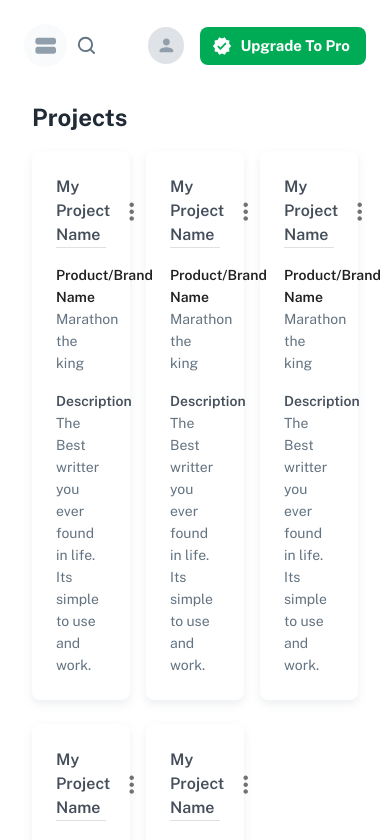
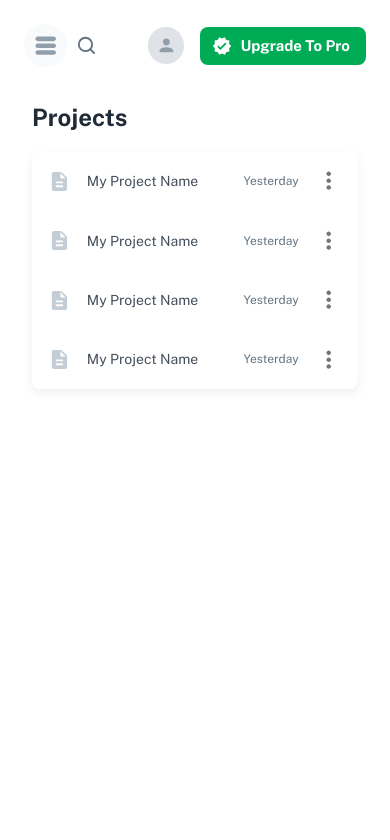
Before and after one commit to dhana0123/marathon, a React (Create React App) app: page /dashboard in a window 390 px wide. Shown: the top 840 px of the page. Built offline with nearby package versions, Linux system fonts and the light colour scheme.

Commit message:
fix(project): grid and lsit view glich solved

```diff
--- a/src/sections/Nav/TopBar.tsx
+++ b/src/sections/Nav/TopBar.tsx
@@ -12,12 +12,7 @@ import {
   Zoom,
   ClickAwayListener,
 } from "@mui/material";
-import {
-  Verified,
-  PersonRounded,
-  ViewStream,
-  ViewStreamRounded,
-} from "@mui/icons-material";
+import { Verified, PersonRounded, TableRowsRounded } from "@mui/icons-material";
 import SearchPanel from "../Dashboard/SearchPanel";
 import ResultPanel from "../Dashboard/ResultPanel";
 
@@ -79,7 +74,7 @@ const TopBar = ({ setOpen }: Props) => {
             }}
             onClick={() => setOpen(true)}
           >
-            <ViewStreamRounded sx={{ color: "grey.500" }} />
+            <TableRowsRounded sx={{ color: "grey.500" }} />
           </IconButton>
 
           <Box sx={{ display: "flex", flexGrow: "1" }}>
--- a/src/sections/Projects/ProjectListItem.tsx
+++ b/src/sections/Projects/ProjectListItem.tsx
@@ -1,8 +1,10 @@
 import React from "react";
 import { IconButton, Stack, Typography } from "@mui/material";
 import { DescriptionRounded, MoreVert } from "@mui/icons-material";
+import useMediaQuery from "@mui/material/useMediaQuery";
 
 const ProjectListItem = () => {
+  const matches = useMediaQuery("(max-width:600px)");
   return (
     <Stack
       direction={"row"}
@@ -12,14 +14,24 @@ const ProjectListItem = () => {
     >
       <Stack direction={"row"} alignItems={"center"}>
         <IconButton sx={{ mr: 1 }}>
-          <DescriptionRounded sx={{ color: "grey.400" }} />
+          <DescriptionRounded
+            fontSize={matches ? "small" : "medium"}
+            sx={{ color: "grey.400" }}
+          />
         </IconButton>
-        <Typography variant="subtitle1" color={"grey.700"}>
+        <Typography
+          variant={matches ? "body2" : "subtitle1"}
+          color={"grey.700"}
+        >
           My Project Name
         </Typography>
       </Stack>
       <Stack direction={"row"} alignItems={"center"}>
-        <Typography variant={"body2"} color="grey.600" sx={{ mr: 1 }}>
+        <Typography
+          variant={matches ? "caption" : "body2"}
+          color="grey.600"
+          sx={{ mr: 1 }}
+        >
           Yesterday
         </Typography>
         <IconButton>
--- a/src/sections/Projects/Projects.tsx
+++ b/src/sections/Projects/Projects.tsx
@@ -3,9 +3,11 @@ import { Box, Grid, Divider, Button, IconButton } from "@mui/material";
 import ProjectTopBar from "./ProjectTopBar";
 import ProjectCard from "./ProjectCard";
 import ProjectListItem from "./ProjectListItem";
+import useMediaQuery from "@mui/material/useMediaQuery";
 
 const Projects = () => {
   const [changeProjectView, setChangeProjectView] = React.useState(true);
+  const matches = useMediaQuery("(max-width:600px)");
 
   return (
     <Box>
@@ -13,7 +15,21 @@ const Projects = () => {
         changeProjectView={changeProjectView}
         setChangeProjectView={setChangeProjectView}
       />
-      {changeProjectView ? (
+      {matches ? (
+        <MobileView />
+      ) : (
+        <DesktopView changeProjectView={changeProjectView} />
+      )}
+    </Box>
+  );
+};
+
+type DesktopViewProps = {
+  changeProjectView: boolean;
+};
+
+const DesktopView = ({ changeProjectView }: DesktopViewProps) =>
+  changeProjectView ? (
     <Grid py={2} container columnSpacing={2} rowSpacing={3}>
       {[1, 2, 3, 4, 5].map((item) => (
         <Grid key={item} item xs={4}>
@@ -27,13 +43,19 @@ const Projects = () => {
         <ProjectListItem />
         <ProjectListItem />
         <ProjectListItem />
-
         <ProjectListItem />
       </Box>
     </Box>
-      )}
+  );
+
+const MobileView = () => (
+  <Box py={2}>
+    <Box boxShadow={(theme) => theme.shadows[4]} borderRadius={"8px"}>
+      <ProjectListItem />
+      <ProjectListItem />
+      <ProjectListItem />
+      <ProjectListItem />
+    </Box>
   </Box>
 );
-};
-
 export default Projects;
```
Lines whose indentation alone changed are shown as unchanged.
